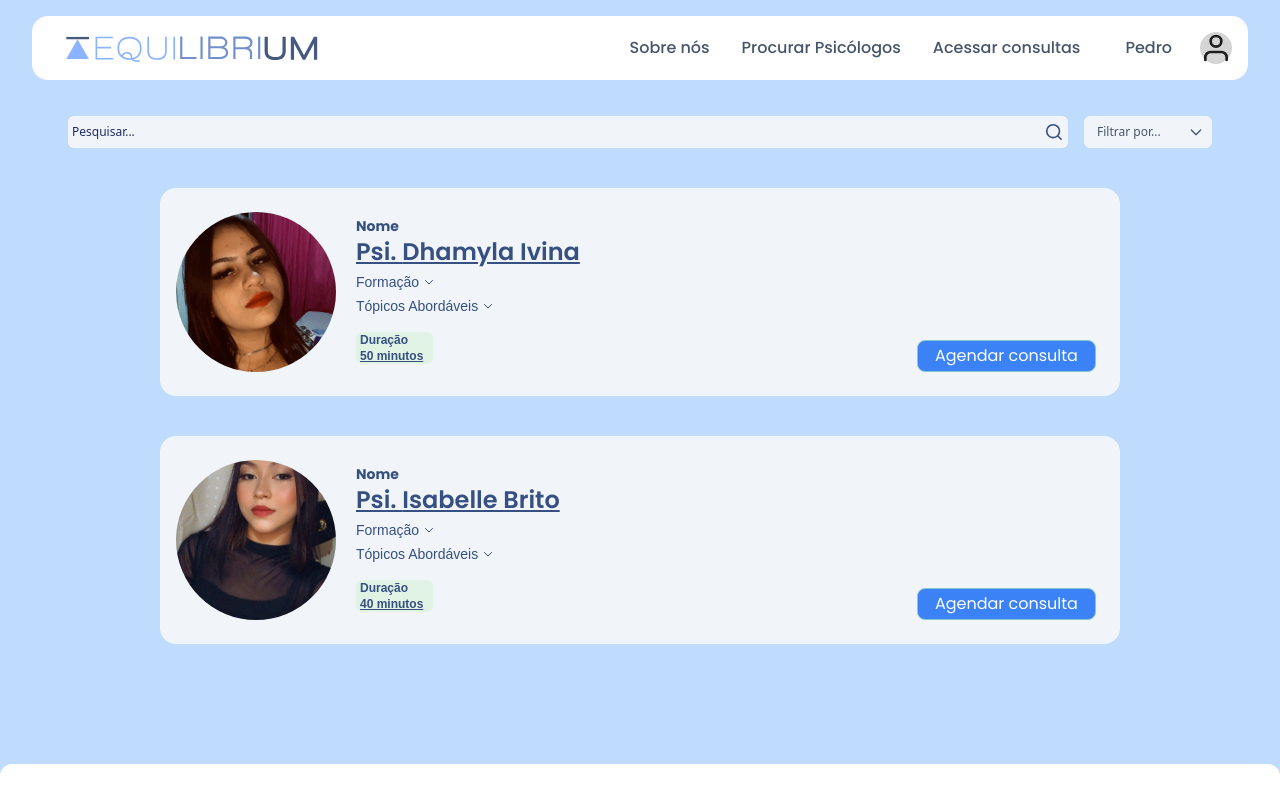
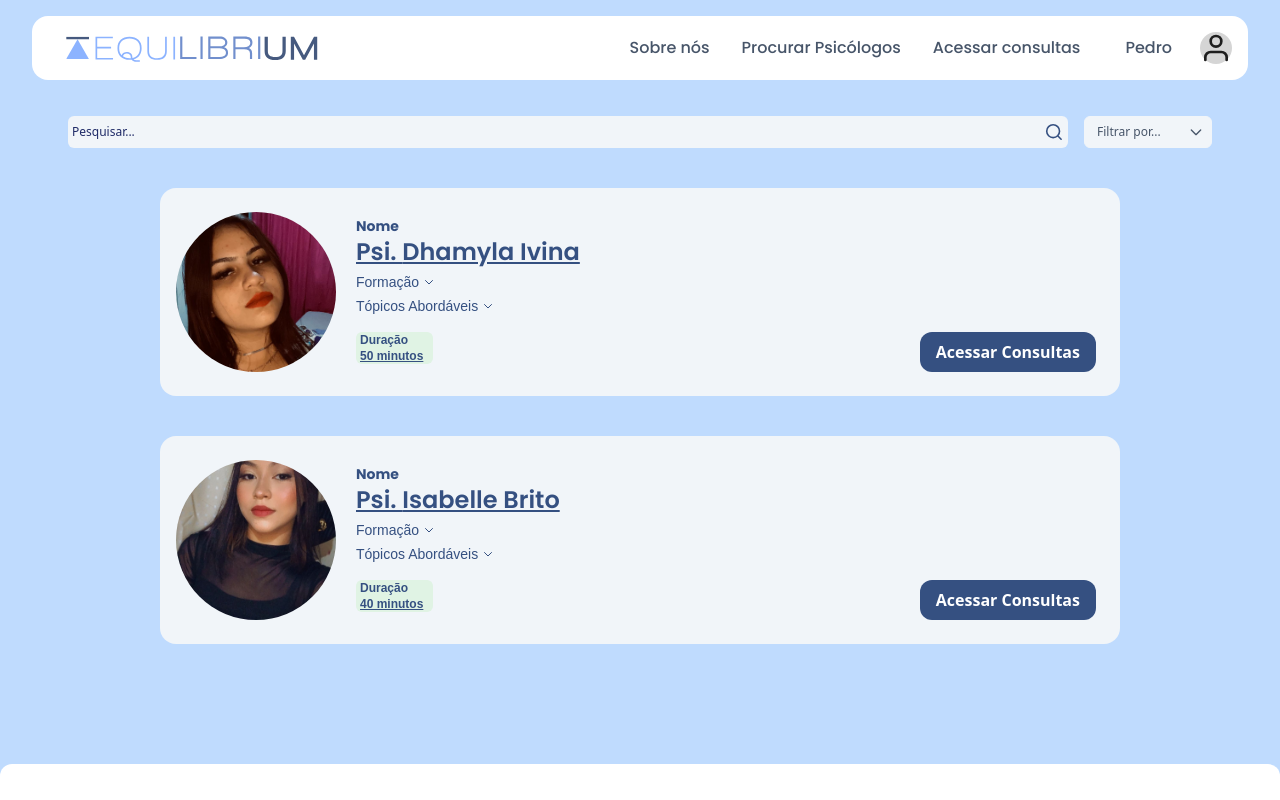
Before and after one commit to ChHenrique/equilibrium, a React (Vite) app in the folder frontend/: page /search in a window 1280 px wide. Built offline with nearby package versions, Linux system fonts and the light colour scheme.

Commit message:
update na formação e topicos abordaveis

```diff
--- a/frontend/src/pages/Dashboard/sections/Chats.jsx
+++ b/frontend/src/pages/Dashboard/sections/Chats.jsx
@@ -39,7 +39,7 @@ export function Chats() {
                 <div id="Text" className="h-3/4 w-full bg-white flex flex-col items-end overflow-y-scroll overflow-x-hidden max-h-screen" >
                     {mensagens.map((mensagem, index) => {
                         return (
-                            <div className="w-full h-fit flex items-end w">
+                            <div className="w-full h-fit flex items-end">
                                 <div className="w-7/12 ml-auto h-fit whitespace-wrap">
                                 <h1 className="text-base bg-primary-300 w-full ml-auto p-2 m-2 overflow-wrap break-word  h-max rounded-t-3xl rounded-bl-[24px] text-left" key={index}>{mensagem}</h1>
                                 </div>
--- a/frontend/src/pages/search/informações_psicologos/info_psicologo1.jsx
+++ b/frontend/src/pages/search/informações_psicologos/info_psicologo1.jsx
@@ -1,9 +1,15 @@
+import React, { useState } from "react";
 
+export function Psicologo({ nome, foto, tempConsulta, formação_psicologo, topico1, topico2, topico3, topico4, topico5 }) {
 
-export function Psicologo({nome,foto,tempConsulta}) {
-    return(
+    const [mouseFora, setMouseFora] = useState(false)
+
+    const [mouseDentroTopico, setMouseDentro_topico] = useState(false)
+
+    return (
         <div className="w-[75vw] h-auto bg-[#F1F5F9] rounded-2xl flex flex-col md:flex-row items-center p-4 md:p-6">
 
+            {/* Foto Psicologo */}
             <div className="h-32 w-32 md:h-40 md:w-40 ml-0 md:-ml-2 mb-4 md:mb-0">
                 <img
                     src={foto}
@@ -11,6 +17,8 @@ export function Psicologo({nome,foto,tempConsulta}) {
                     alt="imagem_psicologo"
                 />
             </div>
+
+            {/* Informações Psicólogos */}
 
             <div className="flex flex-col flex-grow h-full ml-0 md:ml-4 p-2 md:p-1 mt-0">
 
@@ -20,8 +28,10 @@ export function Psicologo({nome,foto,tempConsulta}) {
                     Psi. {nome}
                 </h1>
 
-                    <h3 className="mt-1 text-xs md:text-sm font-satoshi font-medium text-[#355081]">
-                        <a href="#" className="flex items-center cursor-pointer">
+                <h3 className="mt-1 text-xs md:text-sm font-satoshi font-medium text-[#355081] relative">
+                    <a href="#" className="flex items-center cursor-pointer"
+                        onMouseEnter={() => setMouseFora(true)}
+                        onMouseLeave={() => setMouseFora(false)}>
                         Formação <svg
                             className="w-3 h-3 text-[#355081] ml-1"
                             fill="none"
@@ -37,10 +47,19 @@ export function Psicologo({nome,foto,tempConsulta}) {
                             />
                         </svg>
                     </a>
+                    {mouseFora && (
+                        <div className="w-fit h-fit bg-[#708ca8] absolute text-white rounded-lg p-1 text-xs font-poppins z-10">
+                            {formação_psicologo}
+                        </div>
+                    )}
                 </h3>
 
-                    <h3 className="mt-1 text-xs md:text-sm font-satoshi font-medium text-[#355081]">
-                        <a href="#" className="flex items-center cursor-pointer">
+                <h3 className="mt-1 text-xs md:text-sm font-satoshi font-medium text-[#355081] relative">
+                    <a href="#" className="flex items-center cursor-pointer"
+                    onMouseEnter={() => setMouseDentro_topico(true)}
+
+                    onMouseLeave={() => setMouseDentro_topico(false)}
+                    >
                         Tópicos Abordáveis <svg
                             className="w-3 h-3 text-[#355081] ml-1"
                             fill="none"
@@ -56,6 +75,15 @@ export function Psicologo({nome,foto,tempConsulta}) {
                             />
                         </svg>
                     </a>
+                    {mouseDentroTopico && (
+                        <div className="w-fit h-9 bg-[#708ca8] absolute text-white rounded-lg p-1 text-xs font-poppins space-x-4 flex top-full left-0">
+                            {[topico1, topico2, topico3, topico4, topico5].filter(Boolean).map((topico, index) => (
+                                <div key={index} className="h-7 w-fit border border-slate-200 rounded-xl p-1 text-center">
+                                    {topico}
+                                </div>
+                            ))}
+                        </div>
+                    )}
                 </h3>
 
                 <div className="w-full max-w-xs md:w-[6vw] h-[4vh] bg-[#E0F3E4] mt-4 rounded-md flex flex-col">
@@ -64,13 +92,15 @@ export function Psicologo({nome,foto,tempConsulta}) {
                 </div>
             </div>
 
+            {/* Botão acessar consultas */}
             <aside className="flex-shrink-0 mt-auto ml-auto">
-                    <button className="w-full max-w-xs md:w-[14vw] h-[4vh] bg-[#3B82F6] text-white rounded-lg font-poppins border border-[#85c9cd] hover:bg-[#24989e] transition-all
-                    duration-700 ">
-                        Agendar consulta
+ <button
+                    className="bg-[#355081] hover:bg-[#19376d] text-white font-bold py-2 px-4 rounded-xl"
+                >
+                    Acessar Consultas
                 </button>
             </aside>
 
         </div>
-    )
+    );
 }
--- a/frontend/src/pages/search/sections/psicologos.jsx
+++ b/frontend/src/pages/search/sections/psicologos.jsx
@@ -7,7 +7,7 @@ export function Seach_psicologos() {
     return (
         <section className="flex flex-col items-center space-y-10 w-[75vw] h-[80vh] mt-10 px-4 md:px-8">
 
-            <Psicologo nome="Dhamyla Ivina" foto={DH} tempConsulta="50 minutos"/>
+            <Psicologo nome="Dhamyla Ivina" foto={DH} tempConsulta="50 minutos" formação_psicologo={"KAKAKAKAK"} topico1={"skksks"} topico2={"sososo"}/>
 
             <Psicologo nome = "Isabelle Brito" foto = {Belinha} tempConsulta= "40 minutos"/>
 
```
Lines whose indentation alone changed are shown as unchanged.
